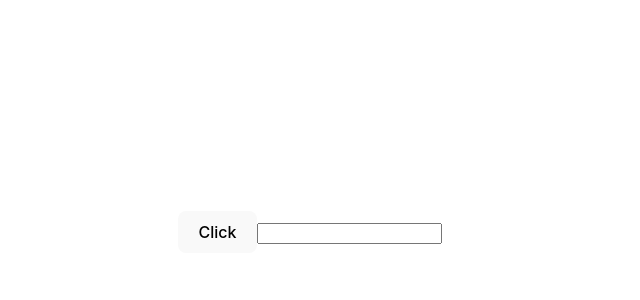
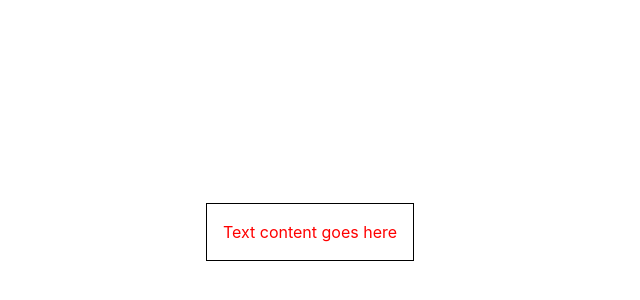
Before and after one commit to tvviem/vite-react-ts-learn, a React (Vite) app: page / in a window 1280 px wide. Shown: the part 168-468 px from the top of the page, without its empty margins (330-970 px from the left). Built offline with nearby package versions, Linux system fonts and the light colour scheme.

Commit message:
4 - style props React.CSSProperties, passing styles for components

```diff
--- a/src/App.tsx
+++ b/src/App.tsx
@@ -1,19 +1,15 @@
 import './App.css';
-import { Button } from './components/Button';
-import Input from './components/Input';
+import Container from './components/Container';
 
 function App() {
   return (
     <div className="App">
-      <Button
-        handleClick={(event, id) => {
-          console.log('Button Clicked ', event, id);
-        }}
-      />
-      <Input
-        value=""
-        handleChange={(e) => {
-          console.log('You have typed ' + e.target.value);
+      <Container
+        styles={{
+          border: '1px solid black',
+          padding: '1rem',
+          color: 'red',
+          background: 'white'
         }}
       />
     </div>
--- /dev/null
+++ b/src/components/Container.tsx
@@ -0,0 +1,9 @@
+type ContainerProps = {
+  styles: React.CSSProperties;
+};
+
+const Container = (props: ContainerProps) => {
+  return <div style={props.styles}>Text content goes here</div>;
+};
+
+export default Container;
```
